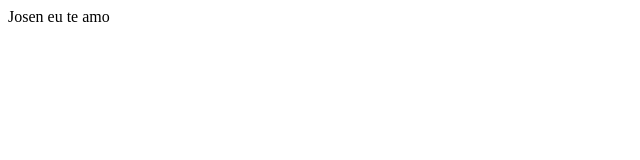
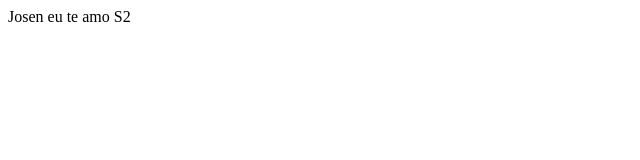
Before and after one commit to Davi-Guindani/clone-tabnews, a Next.js app: page / in a window 1280 px wide. Shown: the top 160 px of the page, without its empty margins (0-640 px from the left). Built offline with nearby package versions, Linux system fonts and the light colour scheme.

Commit message:
adding the heart

```diff
--- a/pages/index.js
+++ b/pages/index.js
@@ -1,5 +1,5 @@
 function Home() {
-    return <div>Josen eu te amo</div>;
+    return <div>Josen eu te amo S2</div>;
 }
 
 export default Home;
```
